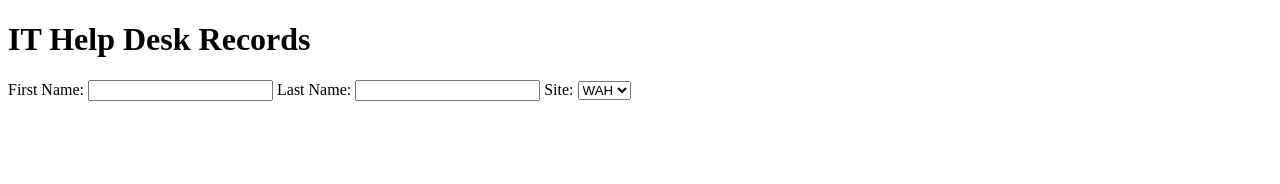
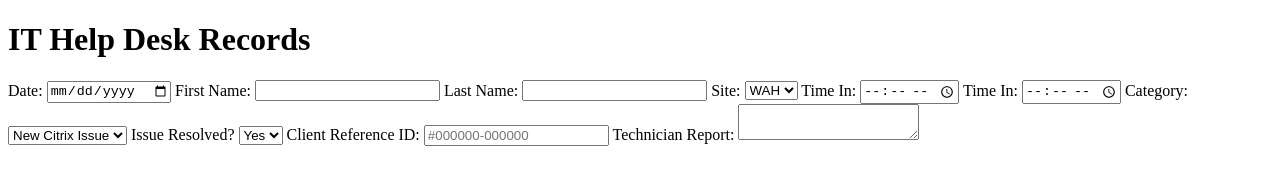
Before and after one commit to pr0f3ss0rst3ph/help-desk-records, a plain HTML site: page index.html in a window 1280 px wide. Drawn offline with Linux system fonts and the light colour scheme.

Commit message:
Added additional input fields to form.

```diff
--- a/index.html
+++ b/index.html
@@ -6,6 +6,8 @@
     <body>
         <h1>IT Help Desk Records</h1>
         <form>
+            <label for="issuedate">Date:</label>
+            <input type="date" name="issuedate" id="issuedate" />
             <label for="firstname">First Name:</label>
             <input type="text" name="firstname" autocomplete="off" />
             <label for="lastname">Last Name:</label>
@@ -15,6 +17,24 @@
                 <option value="WAH">WAH</option>
                 <option value="BPO">BPO</option>
             </select>
+            <label for="timein">Time In:</label>
+            <input type="time" name="timein" id="timein" />
+            <label for="timeout">Time In:</label>
+            <input type="time" name="timeout" id="timeout" />
+            <label for="category">Category:</label>
+            <select id="category" name="category">
+                <option value="New Citrix">New Citrix Issue</option>
+                <option value="Old Citrix">Old Citrix Issue</option>
+            </select>
+            <label for="resolved">Issue Resolved?</label>
+            <select id="resolved" name="resolved">
+                <option value="Yes">Yes</option>
+                <option value="No">No</option>
+            </select>
+            <label for="clientid">Client Reference ID:</label>
+            <input type="text" name="clientid" id="clientid" autocomplete="off" placeholder="#000000-000000" />
+            <label for="techreport">Technician Report:</label>
+            <textarea width="500px" height="500px"></textarea>
         </form>
     </body>
 </html>
```
